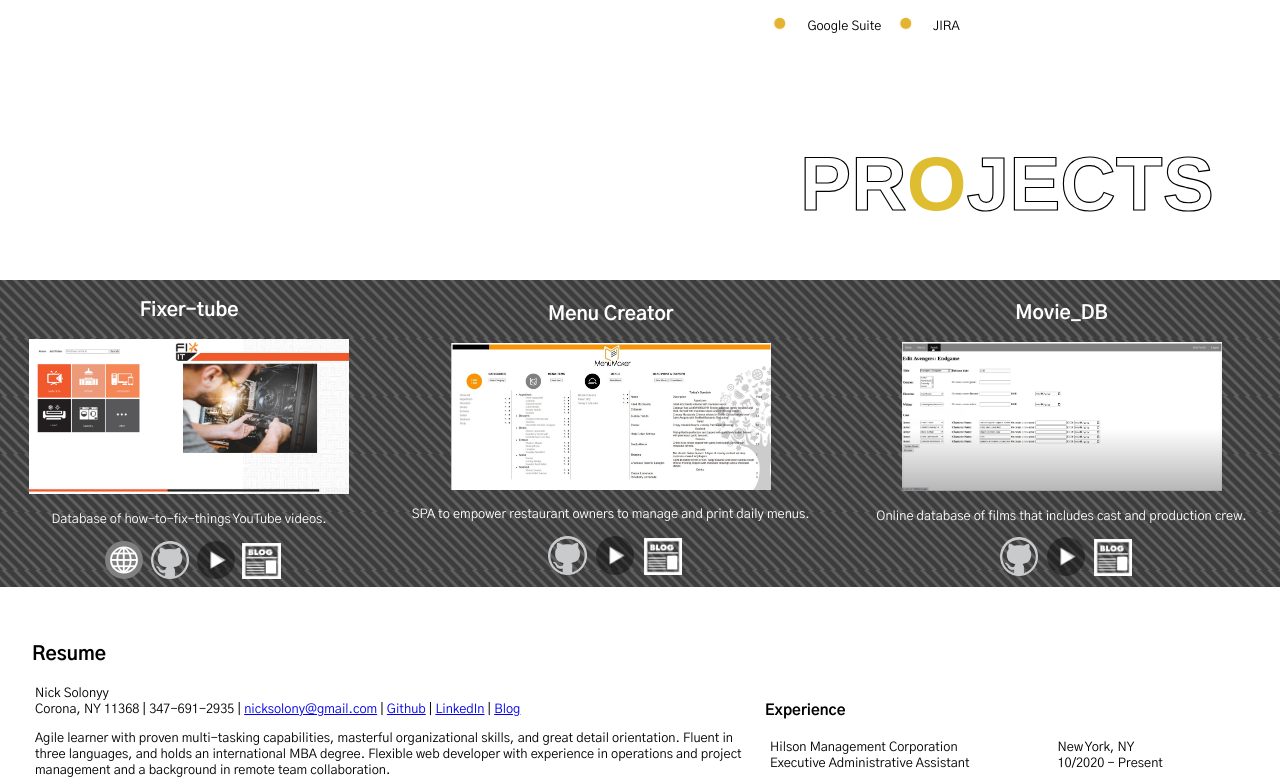
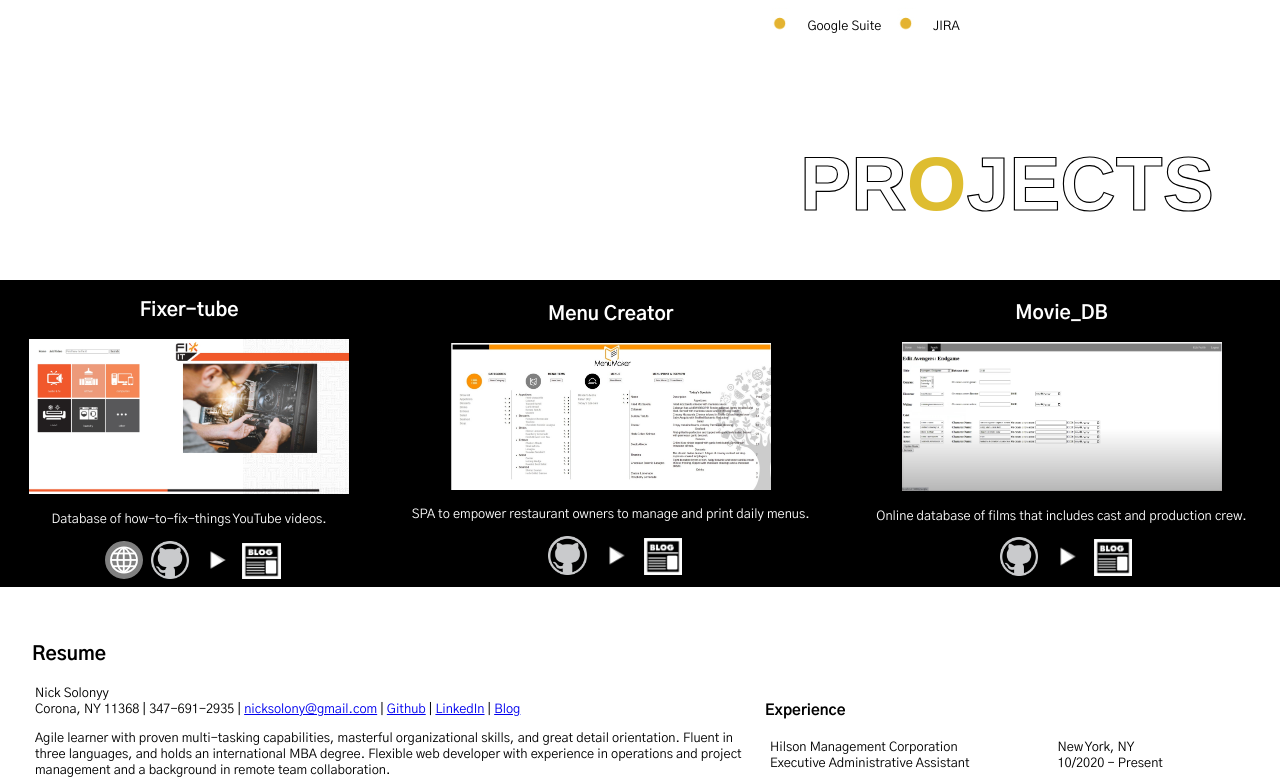
Before and after one commit to nicksolony/portfolio-frontend, a React (Create React App) app: page / in a window 1280 px wide. Shown: the part 534-1318 px from the top of the page. Built offline with nearby package versions, Linux system fonts and the light colour scheme.

Commit message:
chnage bg of projects section

```diff
--- a/src/App.css
+++ b/src/App.css
@@ -239,7 +239,8 @@ hr {
 }
 
 #Projects .sectionContent{
-  background-image: url('/src/imgs/projects-bg.png');
+  /* background-image: url('/src/imgs/projects-bg.png'); */
+  background-color: black;
   color: white;
   width: 100vw;
   margin-left:-2.5vw;
```
